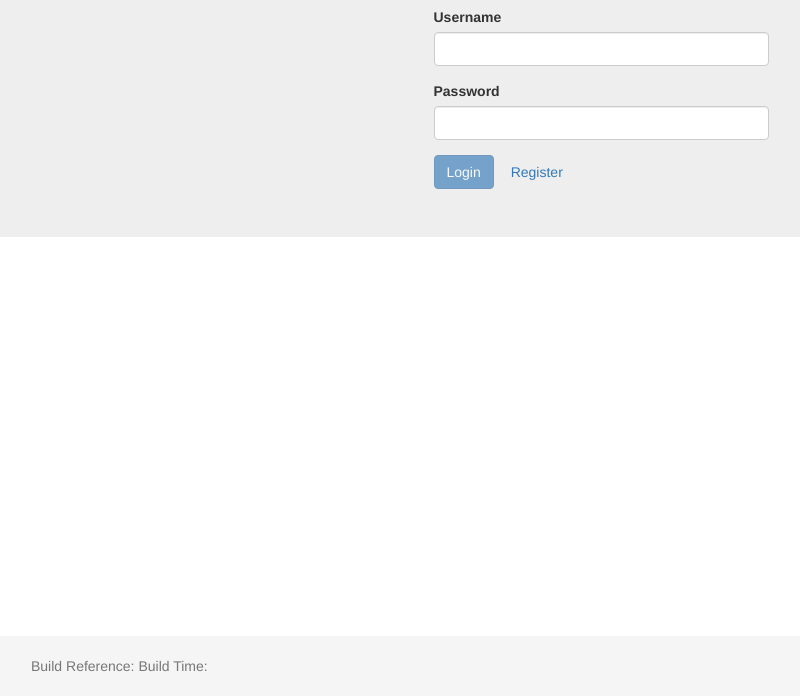
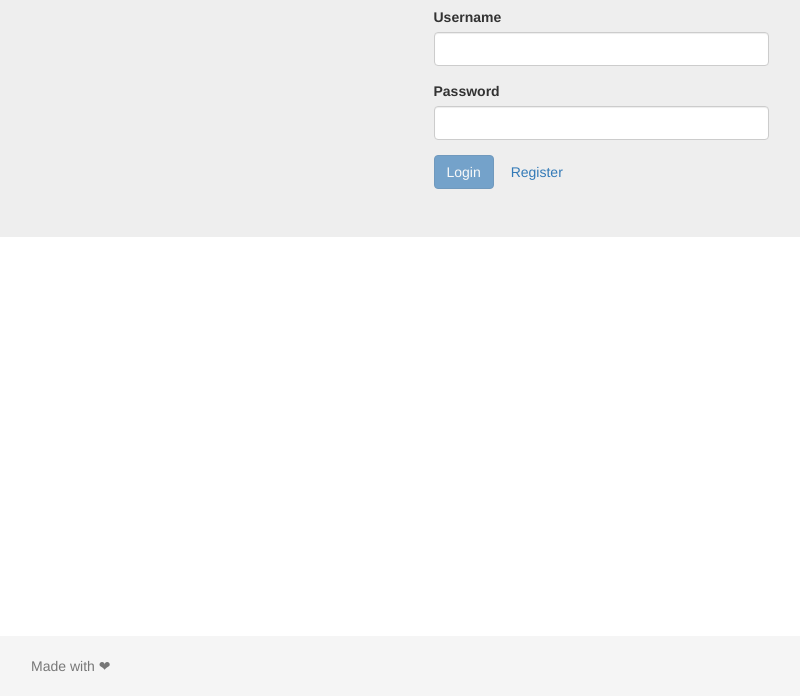
Before and after one commit to pricemc/proxy-creative-interface, a website: page public/index.html in a window 1280 px wide. Shown: the part 104-800 px from the top of the page, without its empty margins (39-839 px from the left). Drawn offline with nearby package versions, Linux system fonts and the light colour scheme; some packages are replaced by stand-ins of ours; no server answers.

Commit message:
footer finished

```diff
--- a/public/index.html
+++ b/public/index.html
@@ -18,9 +18,7 @@
 
     <footer class="footer">
         <div class="container">
-          <span class="text-muted">Build Reference: {{$rootScope.globals.build}}</span>
-
-          <span class="text-muted">Build Time: {{$rootScope.globals.time}}</span>
+          <span class="text-muted">Made with &#10084;</span>
         </div>
       </footer>
 
```
